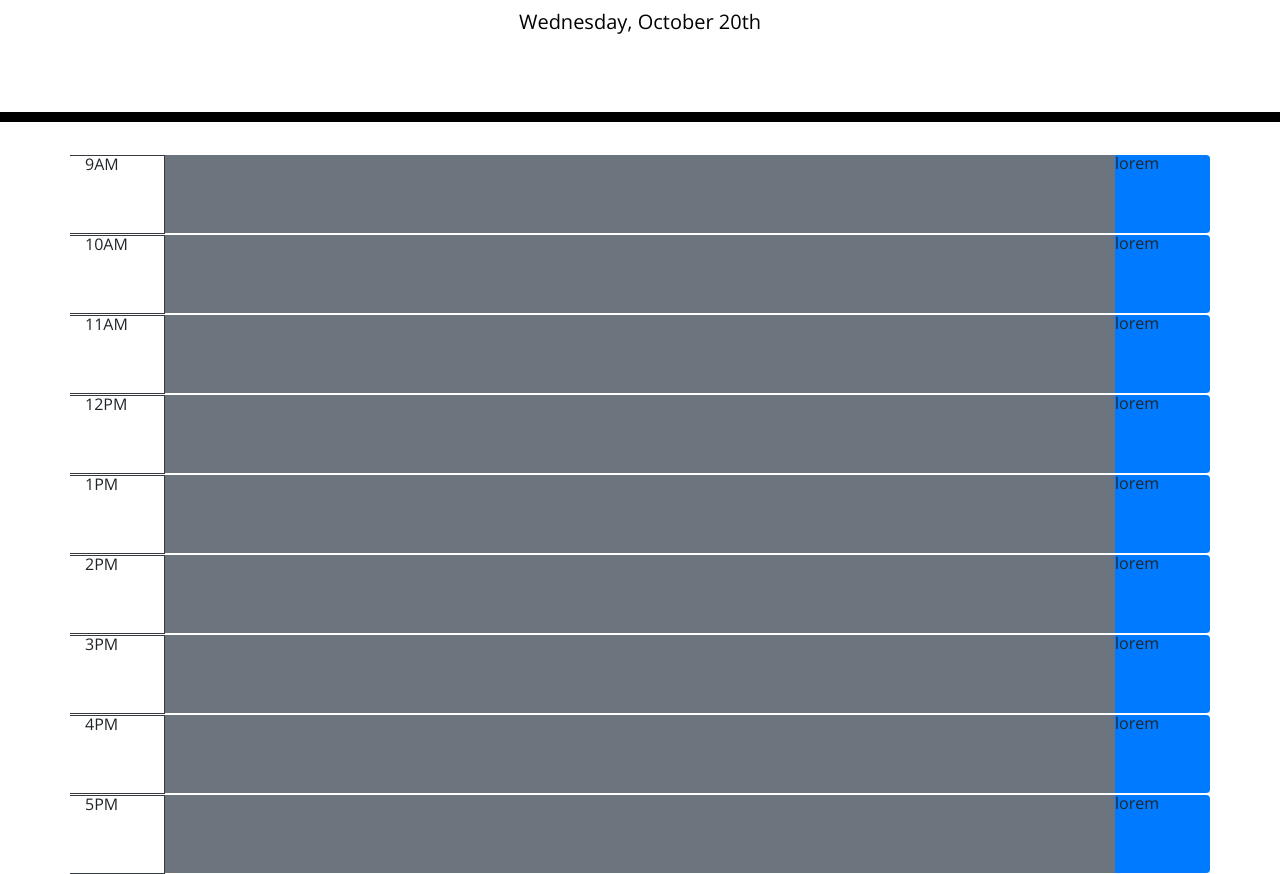
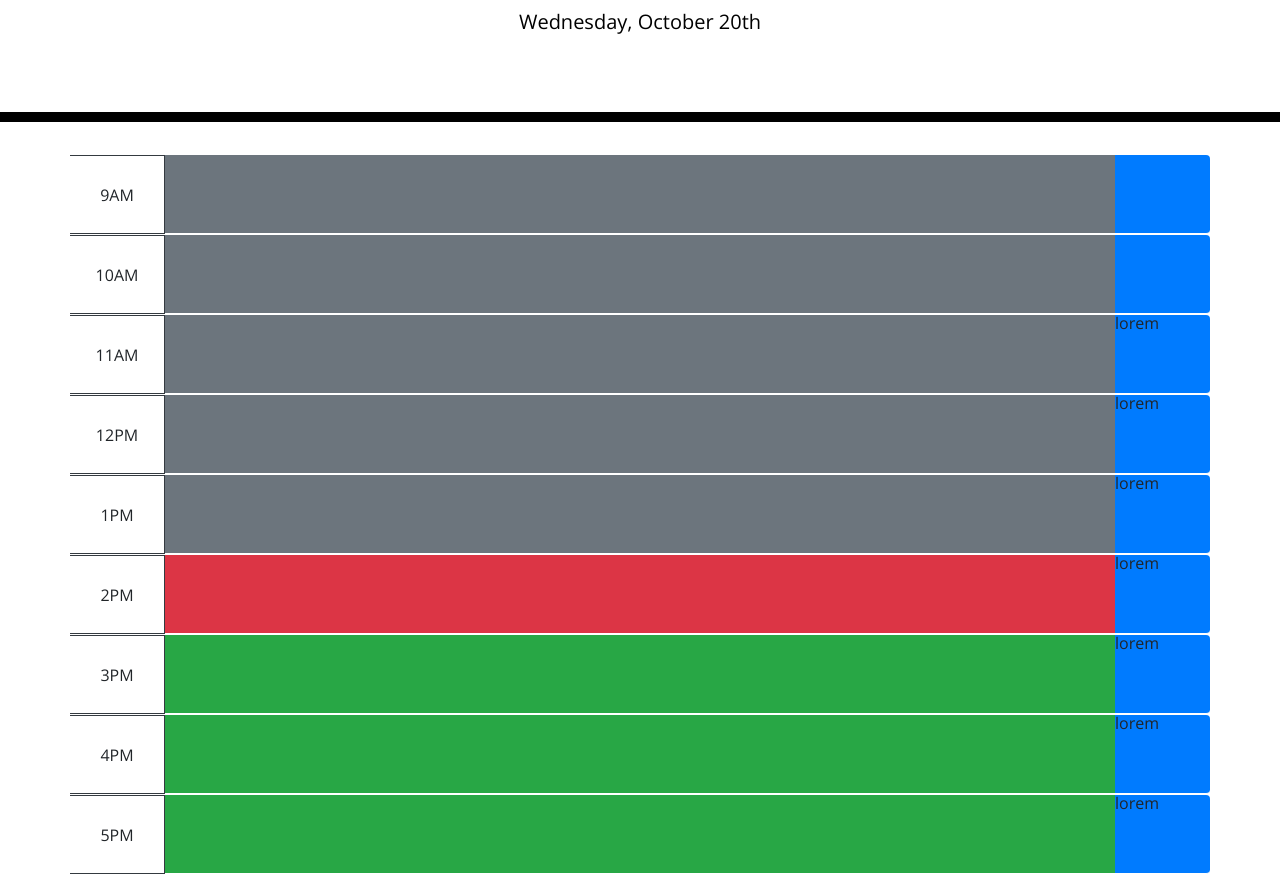
Before and after one commit to raealejandrino/Daily-planner, a plain HTML site: page index.html in a window 1280 px wide. Shown: the part 182-1056 px from the top of the page. Drawn offline with nearby package versions, Linux system fonts and the light colour scheme; a web font is replaced by a local one.

Commit message:
Adjusted styling, implemented iconic

```diff
--- a/assets/js/logic.js
+++ b/assets/js/logic.js
@@ -93,9 +93,7 @@ $(".save").click(function() {
 
 // Color coded time check
 
-// Interval set to run for loop on time checks
-
-setInterval(function() {
+function checkTime() {
     // Each method to run through all the row elements and execute the timecheck function
 
     $(".row").each(function(){
@@ -117,13 +115,13 @@ setInterval(function() {
 
         // Block color-coding
 
+        // Change current timeblock to red
+        if (moment().isSame(hour)) {
+            $(this).find(".task").addClass("bg-danger");
+        }
         // Change past timeblocks to grey
-        if (moment().isAfter(hour)) {
+        else if (moment().isAfter(hour)) {
             $(this).find(".task").addClass("bg-secondary");
-        }
-        // Change current timeblock to red
-        else if (moment().isSame(hour)) {
-            $(this).find(".task").addClass("bg-danger");
         }
         // Change future timeblocks to green
         else {
@@ -131,7 +129,13 @@ setInterval(function() {
         }
 
     });
+}
+
+// Interval set to run for loop on time checks
+
+setInterval(function checkTime() {
 }, (1000*20));
 
 
+checkTime();
 loadTasks();
--- a/index.html
+++ b/index.html
@@ -5,8 +5,8 @@
     <meta name="viewport" content="width=device-width, initial-scale=1.0" />
     <meta http-equiv="X-UA-Compatible" content="ie=edge" />
     <link
-      rel="stylesheet"
-      href="https://stackpath.bootstrapcdn.com/bootstrap/4.3.1/css/bootstrap.min.css"
+    rel="stylesheet"
+    href="https://stackpath.bootstrapcdn.com/bootstrap/4.3.1/css/bootstrap.min.css"
     />
     <link
       rel="stylesheet"
@@ -18,6 +18,7 @@
       href="https://fonts.googleapis.com/css?family=Open+Sans&display=swap"
       rel="stylesheet"
     />
+    <link rel="stylesheet" href="https://cdnjs.cloudflare.com/ajax/libs/open-iconic/1.1.1/font/css/open-iconic-bootstrap.min.css" />
     <link rel="stylesheet" href="./assets/css/style.css" />
     <title>Work Day Scheduler</title>
   </head>
@@ -30,48 +31,48 @@
     </header>
     <div class="container">
       <div class="row firstB">
-        <div class="col-1 border border-left-0 border-dark"><span>9</span>AM</div>
+        <div class="col-1 border border-left-0 border-dark d-flex justify-content-center align-items-center"><span>9</span>AM</div>
         <div class="col-10 border-bottom border-white bg-secondary task p-0"><p class="h-100 p-3">Lorem</p></div>
-        <div class="col-1 bg-primary rounded-right border-bottom border-white save p-0">lorem</div>
+        <div class="col-1 bg-primary rounded-right border-bottom border-white save p-0"><span class="iconic iconic-caret-left" title="caret left" aria-hidden="true"></span></div>
       </div>
       <div class="row secondB">
-        <div class="col-1 border border-left-0 border-dark"><span>10</span>AM</div>
-        <div class="col-10 border-bottom border-white bg-secondary task p-0 secondB"><p class="h-100 p-3">Lorem</p></div>
-        <div class="col-1 bg-primary rounded-right border-bottom border-white save p-0">lorem</div>
+        <div class="col-1 border border-left-0 border-dark d-flex justify-content-center align-items-center"><span>10</span>AM</div>
+        <div class="col-10 border-bottom border-white bg-secondary task p-0 "><p class="h-100 p-3">Lorem</p></div>
+        <div class="col-1 bg-primary rounded-right border-bottom border-white save p-0"><span class="iconic iconic-caret-left" title="caret left" aria-hidden="true"></span></div>
       </div>
       <div class="row thirdB">
-        <div class="col-1 border border-left-0 border-dark"><span>11</span>AM</div>
-        <div class="col-10 col-10 border-bottom border-white bg-secondary task thirdB"><p class="h-100 p-3">Lorem</p></div>
+        <div class="col-1 border border-left-0 border-dark d-flex justify-content-center align-items-center"><span>11</span>AM</div>
+        <div class="col-10 col-10 border-bottom border-white bg-secondary task p-0"><p class="h-100 p-3">Lorem</p></div>
         <div class="col-1 bg-primary rounded-right border-bottom border-white save p-0">lorem</div>
       </div>
       <div class="row fourthB">
-        <div class="col-1 border border-left-0 border-dark"><span>12</span>PM</div>
-        <div class="col-10 col-10 border-bottom border-white bg-secondary task fourthB"><p class="h-100 p-3">Lorem</p></div>
+        <div class="col-1 border border-left-0 border-dark d-flex justify-content-center align-items-center"><span>12</span>PM</div>
+        <div class="col-10 col-10 border-bottom border-white bg-secondary task p-0"><p class="h-100 p-3">Lorem</p></div>
         <div class="col-1 bg-primary rounded-right border-bottom border-white save p-0">lorem</div>
       </div>
       <div class="row fifthB">
-        <div class="col-1 border border-left-0 border-dark"><span>1</span>PM</div>
-        <div class="col-10 col-10 border-bottom border-white bg-secondary task fifthB"><p class="h-100 p-3">Lorem</p></div>
+        <div class="col-1 border border-left-0 border-dark d-flex justify-content-center align-items-center"><span>1</span>PM</div>
+        <div class="col-10 col-10 border-bottom border-white bg-secondary task p-0"><p class="h-100 p-3">Lorem</p></div>
         <div class="col-1 bg-primary rounded-right border-bottom border-white save p-0">lorem</div>
       </div>
       <div class="row sixthB">
-        <div class="col-1 border border-left-0 border-dark"><span>2</span>PM</div>
-        <div class="col-10 col-10 border-bottom border-white bg-secondary task sixthB"><p class="h-100 p-3">Lorem</p></div>
+        <div class="col-1 border border-left-0 border-dark d-flex justify-content-center align-items-center"><span>2</span>PM</div>
+        <div class="col-10 col-10 border-bottom border-white bg-secondary task p-0"><p class="h-100 p-3">Lorem</p></div>
         <div class="col-1 bg-primary rounded-right border-bottom border-white save p-0">lorem</div>
       </div>
       <div class="row seventhB">
-        <div class="col-1 border border-left-0 border-dark"><span>3</span>PM</div>
-        <div class="col-10 col-10 border-bottom border-white bg-secondary task seventhB"><p class="h-100 p-3">Lorem</p></div>
+        <div class="col-1 border border-left-0 border-dark d-flex justify-content-center align-items-center"><span>3</span>PM</div>
+        <div class="col-10 col-10 border-bottom border-white bg-secondary task p-0"><p class="h-100 p-3">Lorem</p></div>
         <div class="col-1 bg-primary rounded-right border-bottom border-white save p-0">lorem</div>
       </div>
       <div class="row eighthB">
-        <div class="col-1 border border-left-0 border-dark"><span>4</span>PM</div>
-        <div class="col-10 col-10 border-bottom border-white bg-secondary task eighthB"><p class="h-100 p-3">Lorem</p></div>
+        <div class="col-1 border border-left-0 border-dark d-flex justify-content-center align-items-center"><span>4</span>PM</div>
+        <div class="col-10 col-10 border-bottom border-white bg-secondary task p-0"><p class="h-100 p-3">Lorem</p></div>
         <div class="col-1 bg-primary rounded-right border-bottom border-white save p-0">lorem</div>
       </div>
       <div class="row ninthB">
-        <div class="col-1 border border-left-0 border-dark"><span>5</span>PM</div>
-        <div class="col-10 col-10 border-bottom border-white bg-secondary task ninthB"><p class="h-100 p-3">Lorem</p></div>
+        <div class="col-1 border border-left-0 border-dark d-flex justify-content-center align-items-center"><span>5</span>PM</div>
+        <div class="col-10 col-10 border-bottom border-white bg-secondary task p-0"><p class="h-100 p-3">Lorem</p></div>
         <div class="col-1 bg-primary rounded-right border-bottom border-white save p-0">lorem</div>
       </div>
     </div>
```
